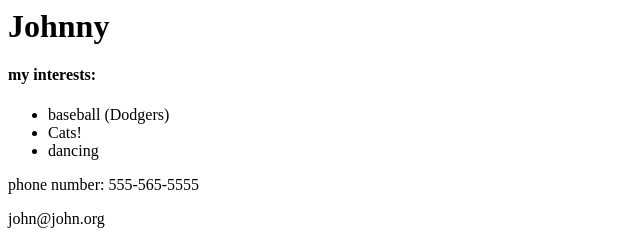
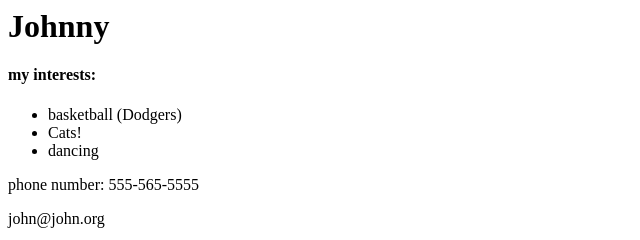
Before and after one commit to vdefranc/johns-bio, a plain HTML site: page index.html in a window 1280 px wide. Shown: the full height of the page, 0-640 px from the left. Drawn offline with Linux system fonts and the light colour scheme.

Commit message:
faadsfadsfdasfllkadslfkj

```diff
--- a/index.html
+++ b/index.html
@@ -8,8 +8,10 @@
 
     <h4>my interests:</h4>
 
+
+
     <ul>
-      <li>baseball (Dodgers)</li>
+      <li>basketball (Dodgers)</li>
       <li>Cats!</li>
       <li>dancing</li>
     </ul>
```
